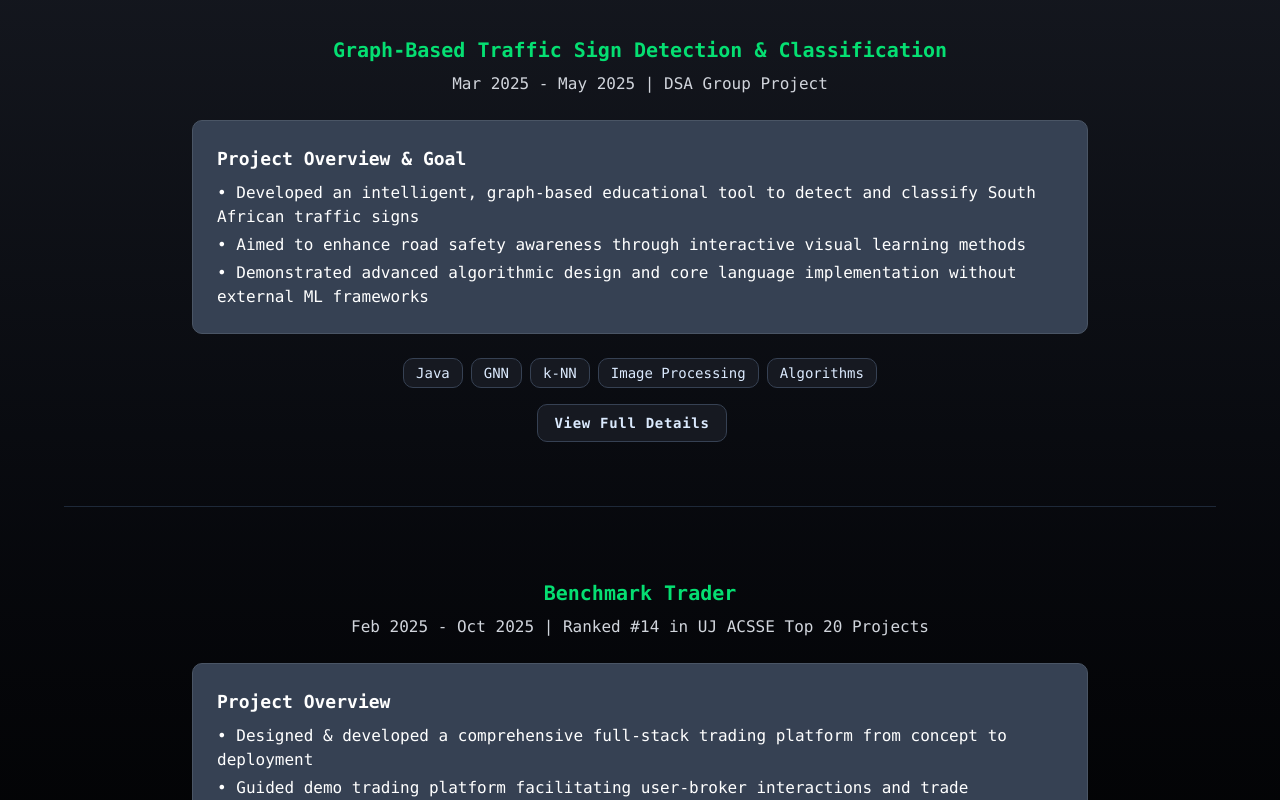
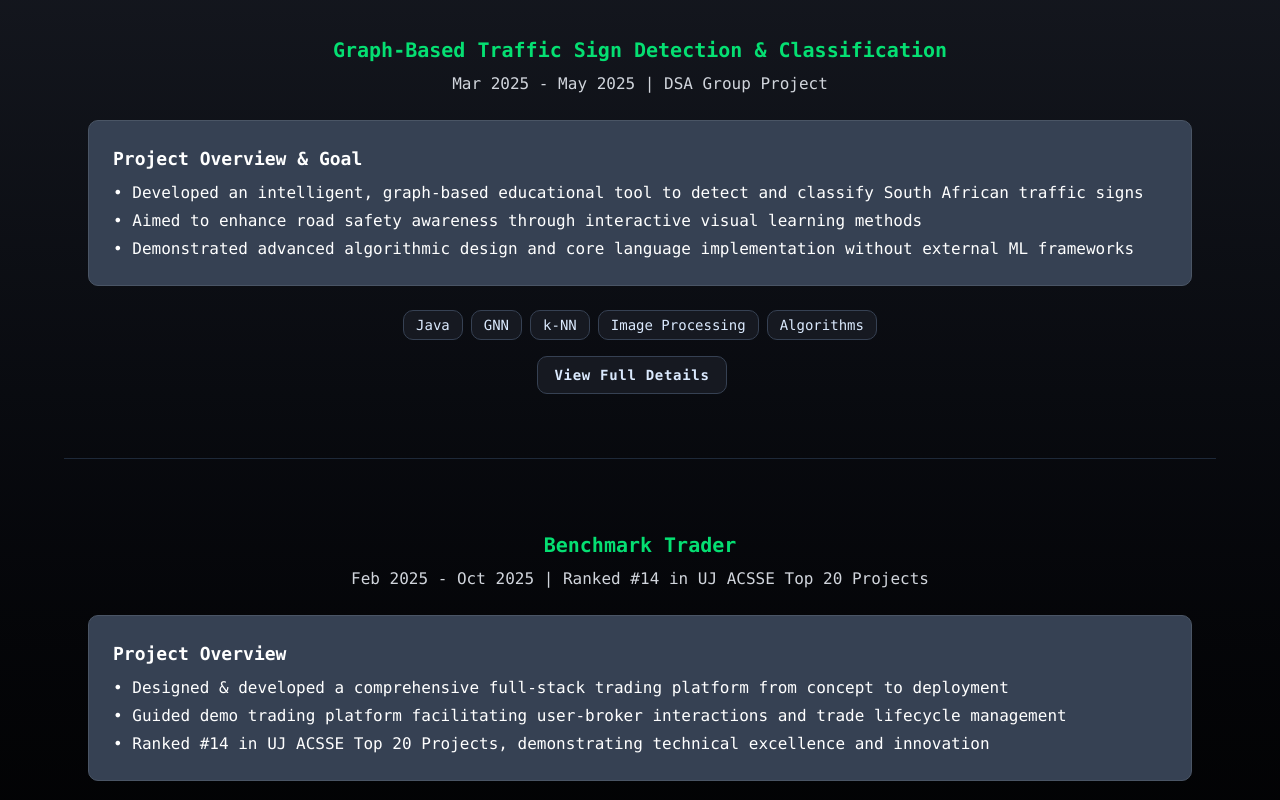
Before and after one commit to 4amogelangkotu/agkotu-portfolio, a React (Vite) app: page / in a window 1280 px wide. Shown: the part 1620-2420 px from the top of the page. Built offline with nearby package versions, Linux system fonts and the light colour scheme.

Commit message:
adjusted project cards width in main page

```diff
--- a/src/components/sections/Projects.tsx
+++ b/src/components/sections/Projects.tsx
@@ -24,7 +24,7 @@ export default function Projects() {
                                 <p className="text-gray-300 text-center mb-6">{project.date}</p>
 
                                 {/* Display a brief description or the first few sections for the summary view */}
-                                <div className="grid gap-6 w-4xl mx-auto md:grid-cols-1">
+                                <div className="grid gap-6 w-full mx-auto md:grid-cols-1">
                                     <Description
                                         title={project.sections[0].title}
                                         items={project.sections[0].items}
```
